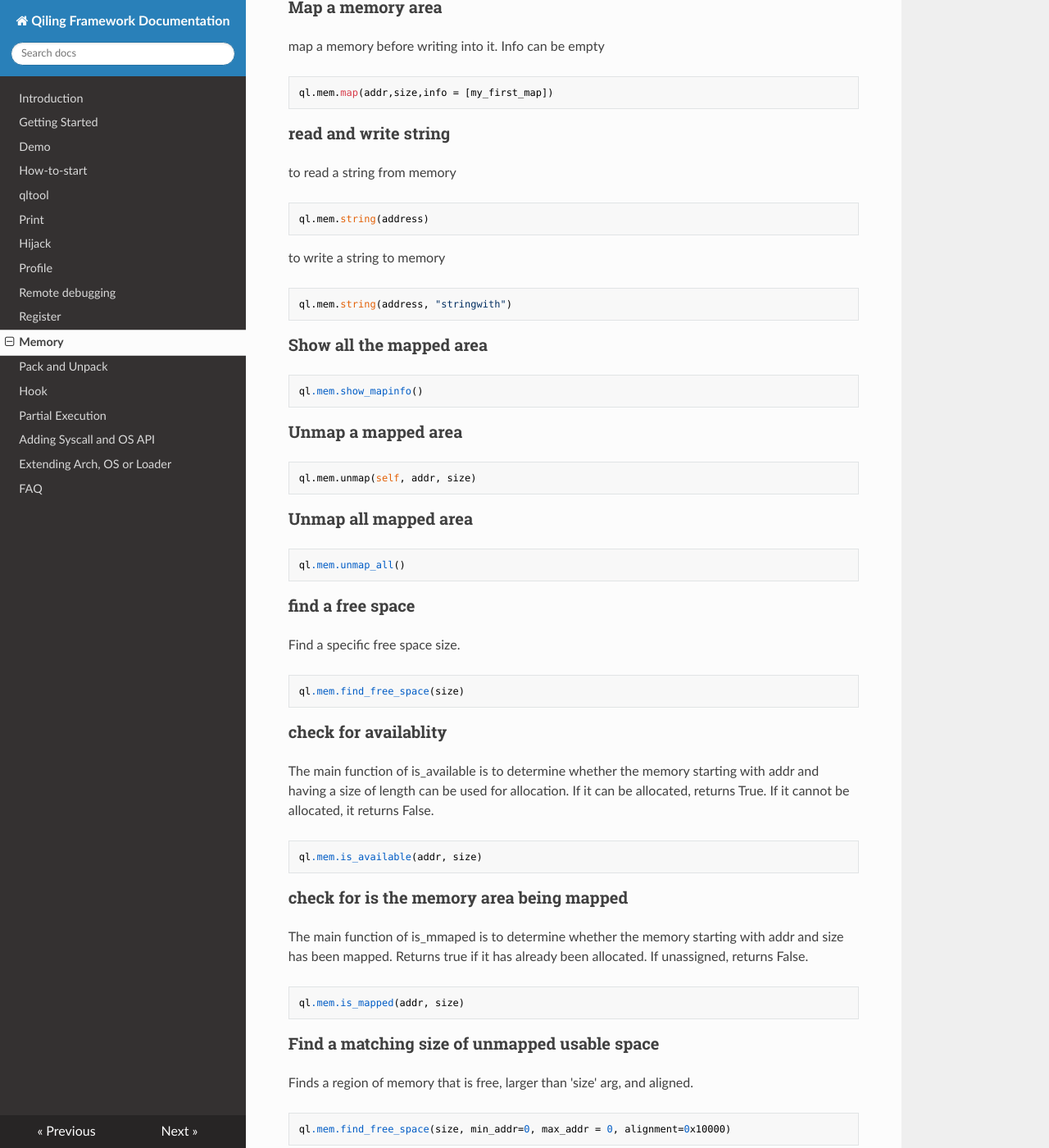
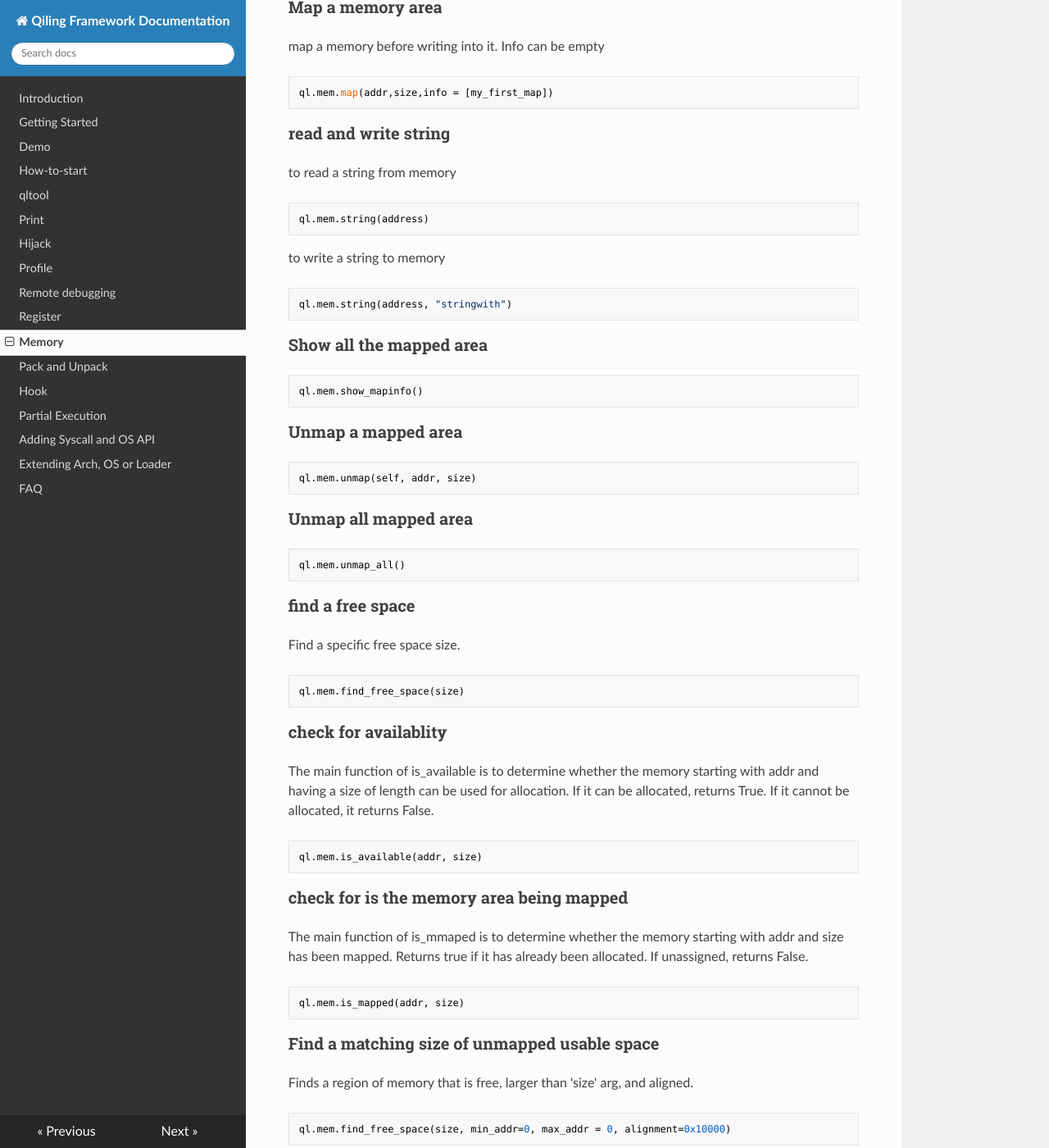
Before and after one commit to qilingframework/rtfd.io, an MkDocs documentation site: the page built from docs/memory.md, in a window 1280 px wide and 1400 px high, scrolled down 782 px. Shown: the whole window at 82% size. Built offline with MkDocs 1.6.1, drawn with Linux system fonts in a browser that asks for light colours; nearby versions of some CDN libraries; some of the changed text lies outside the part shown.

Commit message:
Update memory.md

````diff
--- a/docs/memory.md
+++ b/docs/memory.md
@@ -5,70 +5,70 @@ title: Memory
 
 ### Stack related
 - Pop
-```
+```python
 ql.stack_pop(value)
 ```
 
 - push
-```
+```python
 ql.stack_push(value)
 ```
 
 - Read
-```
+```python
 ql.stack_read(address)
 ```
 
 - Write
-```
+```python
 ql.stack_write(value, address)
 ```
 
 ### Read from a memory address
-```
+```python
 ql.mem.read(address)
 ```
 
 ### Write to a memory address
-```
+```python
 ql.mem.read(address, data)
 ```
 
 ### Map a memory area
 map a memory before writing into it. Info can be empty
-```
+```python
 ql.mem.map(addr,size,info = [my_first_map])
 ```
 
 ### read and write string
 to read a string from memory
-```
+```python
 ql.mem.string(address)
 ```
 
 to write a string to memory
-```
+```python
 ql.mem.string(address, "stringwith")
 ```
 
 ### Show all the mapped area
-```
+```python
 ql.mem.show_mapinfo()
 ```
 
 ### Unmap a mapped area
-```
+```python
 ql.mem.unmap(self, addr, size)
 ```
 
 ### Unmap all mapped area
-```
+```python
 ql.mem.unmap_all()
 ```
 
 ### find a free space
 Find a specific free space size.
-```
+```python
 ql.mem.find_free_space(size)
 ```
 
@@ -77,25 +77,25 @@ The main function of is_available is to determine
 whether the memory starting with addr and having a size of length can be used for allocation.
 If it can be allocated, returns True.
 If it cannot be allocated, it returns False.
-```
+```python
 ql.mem.is_available(addr, size)
 ```
 
 ### check for is the memory area being mapped
 The main function of is_mmaped is to determine  whether the memory starting with addr and size has been mapped.
 Returns true if it has already been allocated. If unassigned, returns False.
-```
+```python
 ql.mem.is_mapped(addr, size)
 ```
 
 ### Find a matching size of unmapped usable space
 Finds a region of memory that is free, larger than 'size' arg, and aligned.
-```
+```python
 ql.mem.find_free_space(size, min_addr=0, max_addr = 0, alignment=0x10000)
 ```
 
 ### Find a matching size of unmapped usable space and map it
 Maps a region of memory with requested size, within the addresses specified. The size and start address will respect the alignment.
-```
+```python
 ql.mem.map_anywhere(size)
 ```
````
